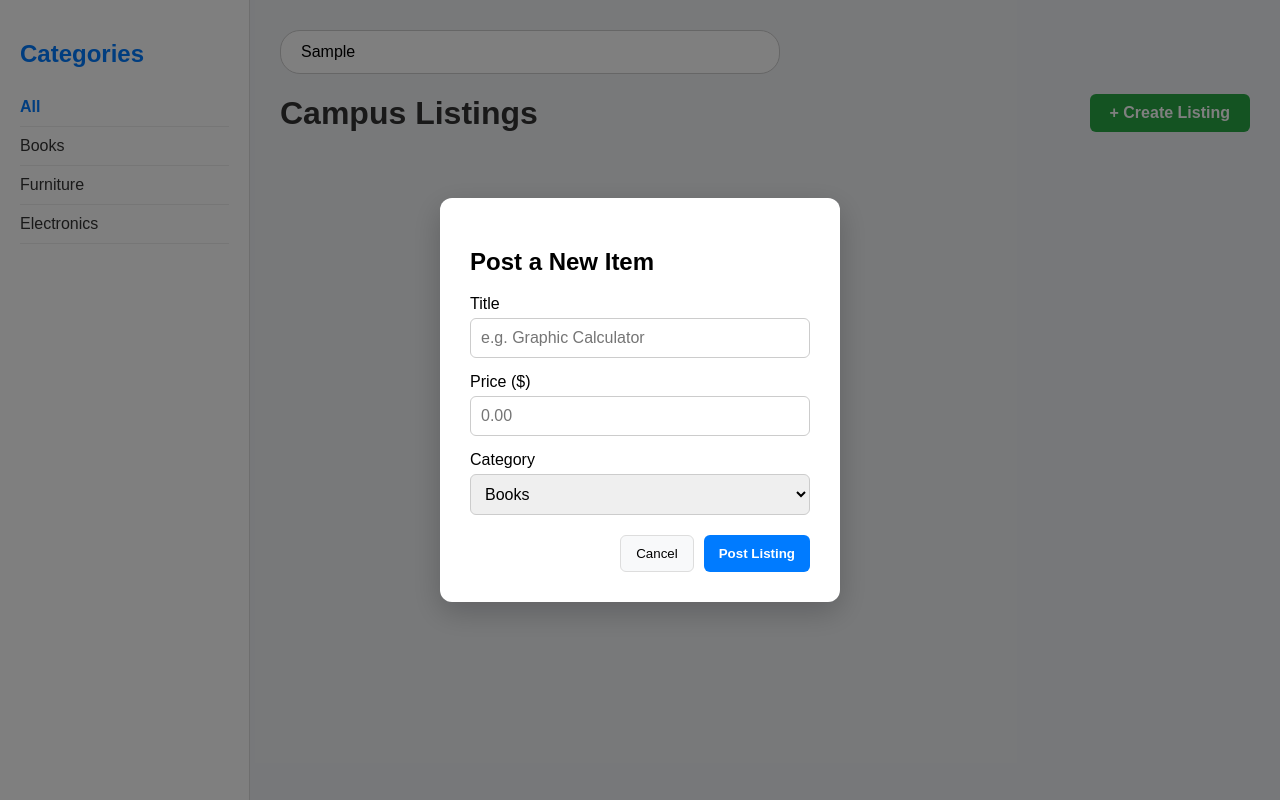
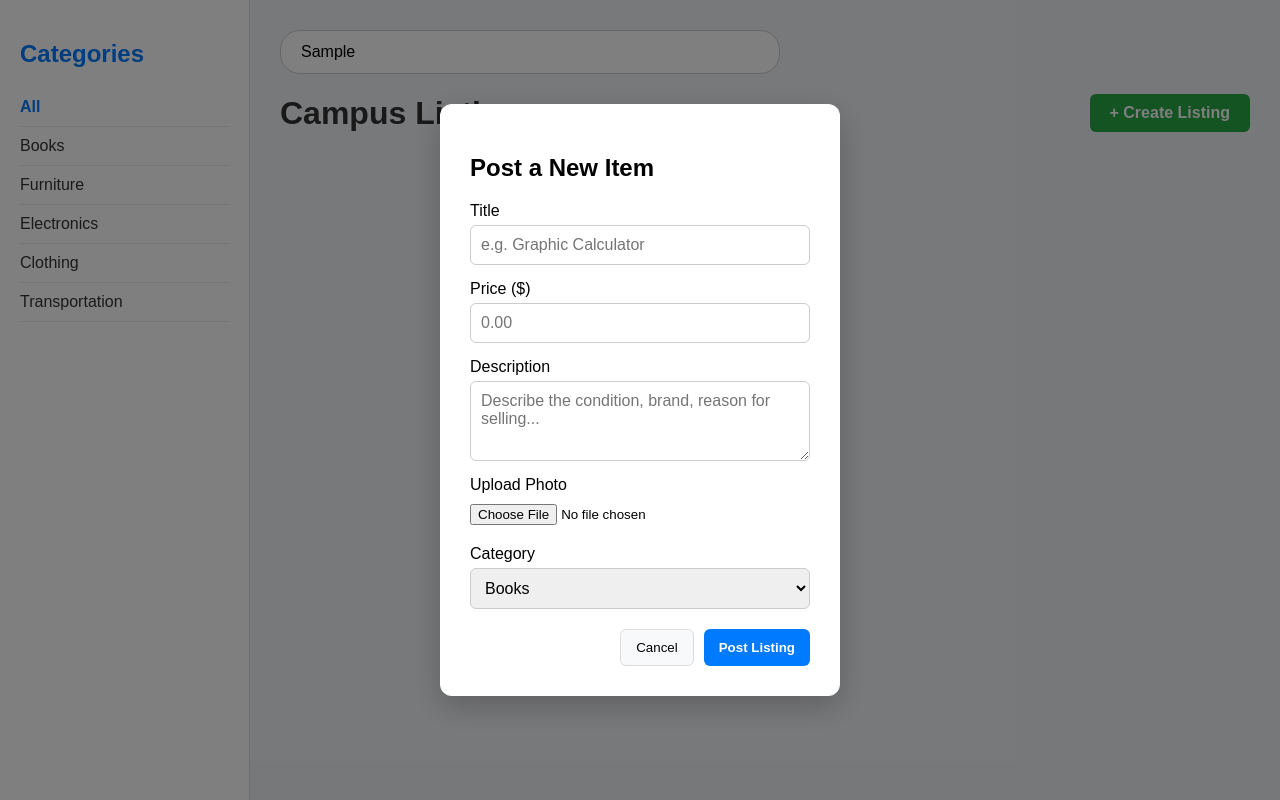
Before and after one commit to Wunzir/UniCycle-FE, a React (Vite) app in the folder apps/web/: page /marketplace in a window 1280 px wide. Both pictures are taken after typing "Sample" into the empty fields and a click on the button "+ Create Listing". Built offline with nearby package versions, Linux system fonts and the light colour scheme.

Commit message:
I made adjustments on the Marketplace now it includes more categories as well as the option to upload images when putting in a listing as well as creating a description for it and of course choose from the larger amount of categories.

```diff
--- a/apps/web/src/pages/Marketplace.tsx
+++ b/apps/web/src/pages/Marketplace.tsx
@@ -3,14 +3,58 @@ import { useNavigate } from 'react-router-dom';
 
 // Mock Data
 const INITIAL_LISTINGS = [
-    { id: 1, title: "Calculus Textbook", price: 40, category: "Books", image: "https://picsum.photos/seed/book/200/150" },
-    { id: 2, title: "Mini Fridge", price: 60, category: "Furniture", image: "https://picsum.photos/seed/fridge/200/150" },
-    { id: 3, title: "iPad Pro + Pencil", price: 450, category: "Electronics", image: "https://picsum.photos/seed/ipad/200/150" },
-    { id: 4, title: "Desk Lamp", price: 15, category: "Furniture", image: "https://picsum.photos/seed/lamp/200/150" },
-    { id: 5, title: "iClicker 2", price: 20, category: "Electronics", image: "https://picsum.photos/seed/tech/200/150" },
-    { id: 6, title: "Physics 101", price: 30, category: "Books", image: "https://picsum.photos/seed/physics/200/150" },
+    {
+        id: 1,
+        title: "Calculus Textbook (Like New)",
+        price: 40,
+        category: "Books",
+        image: "https://images.unsplash.com/photo-1589829085413-56de8ae18c73?auto=format&fit=crop&w=400&q=80"
+    },
+
+    {
+        id: 2,
+        title: "Sony Noise Cancelling Headphones",
+        price: 120,
+        category: "Electronics",
+        image: "https://images.unsplash.com/photo-1618366712010-f4ae9c647dcb?auto=format&fit=crop&w=400&q=80"
+    },
+    {
+        id: 3,
+        title: "Trek Commuter Bike",
+        price: 150,
+        category: "Transportation",
+        image: "https://images.unsplash.com/photo-1485965120184-e220f721d03e?auto=format&fit=crop&w=400&q=80"
+    },
+    {
+        id: 4,
+        title: "iPad Pro + Apple Pencil",
+        price: 450,
+        category: "Electronics",
+        image: "https://images.unsplash.com/photo-1544244015-0df4b3ffc6b0?auto=format&fit=crop&w=400&q=80"
+    },
+    {
+        id: 5,
+        title: "Modern Desk Lamp",
+        price: 15,
+        category: "Furniture",
+        image: "https://images.unsplash.com/photo-1507473885765-e6ed057f782c?auto=format&fit=crop&w=400&q=80"
+    },
+    {
+        id: 6,
+        title: "Mechanical Keyboard",
+        price: 65,
+        category: "Electronics",
+        image: "https://images.unsplash.com/photo-1595225476474-87563907a212?auto=format&fit=crop&w=400&q=80"
+    },
+    {
+        id: 7,
+        title: "Ergonomic Office Chair",
+        price: 80,
+        category: "Furniture",
+        image: "https://images.unsplash.com/photo-1505843490538-5133c6c7d0e1?auto=format&fit=crop&w=400&q=80"
+    },
 ];
-const CATEGORIES = ["All", "Books", "Furniture", "Electronics"];
+const CATEGORIES = ["All", "Books", "Furniture", "Electronics", "Clothing", "Transportation"];
 
 const Marketplace = () => {
     const navigate = useNavigate();
@@ -20,7 +64,9 @@ const Marketplace = () => {
     const [searchQuery, setSearchQuery] = useState("");
 
     const [isModalOpen, setIsModalOpen] = useState(false);
-    const [newListing, setNewListing] = useState({ title: '', price: '', category: 'Books' });
+    const [newListing, setNewListing] = useState({ title: '', price: '', category: 'Books', description: '' });
+
+    const [uploadedImage, setUploadedImage] = useState<string | null>(null);
 
     const filteredListings = listings.filter(item => {
         const matchesCategory = selectedCategory === "All" || item.category === selectedCategory;
@@ -28,23 +74,32 @@ const Marketplace = () => {
         return matchesCategory && matchesSearch;
     });
 
+    const handleImageUpload = (e: React.ChangeEvent<HTMLInputElement>) => {
+        const file = e.target.files?.[0];
+        if (file) {
+            // Create a temporary local URL for the selected image
+            const tempUrl = URL.createObjectURL(file);
+            setUploadedImage(tempUrl);
+        }
+    };
     const handlePostListing = () => {
-        if (!newListing.title || !newListing.price) {
-            alert("Please fill out the title and price!");
-            return;
-        }
+        if (!newListing.title || !newListing.price) return alert("Please fill out title and price!");
+
         const itemToAdd = {
-            id: listings.length + 1, // Generate a fake ID
+            id: listings.length + 1,
             title: newListing.title,
-            price: Number(newListing.price), // Ensure price is a number
+            price: Number(newListing.price),
             category: newListing.category,
-            // Generate a random picture based on the title they typed
-            image: `https://picsum.photos/seed/${newListing.title.replace(/\s/g, '')}/200/150`
+            description: newListing.description || "No description provided.",
+            image: uploadedImage || "https://images.unsplash.com/photo-1607082348824-0a96f2a4b9da?auto=format&fit=crop&w=400&q=80"
         };
+
         setListings([itemToAdd, ...listings]);
+        setIsModalOpen(false);
+        setNewListing({ title: '', price: '', category: 'Books', description: '' });
 
-        setIsModalOpen(false);
-        setNewListing({ title: '', price: '', category: 'Books' });
+        // --- ADD THIS LINE to clear the image for the next post ---
+        setUploadedImage(null);
     };
 
     return (
@@ -129,7 +184,38 @@ const Marketplace = () => {
                                 style={modalInputStyle}
                                 placeholder="0.00"
                             />
+
                         </div>
+
+                        <div style={formGroupStyle}>
+                            <label>Description</label>
+                            <textarea
+                                value={newListing.description}
+                                onChange={e => setNewListing({...newListing, description: e.target.value})}
+                                style={{ ...modalInputStyle, height: '80px', resize: 'vertical', fontFamily: 'sans-serif' }}
+                                placeholder="Describe the condition, brand, reason for selling..."
+                            />
+                        </div>
+
+                        <div style={formGroupStyle}>
+                            <label>Upload Photo</label>
+                            <input
+                                type="file"
+                                accept="image/*" // Only allow image files
+                                onChange={handleImageUpload}
+                                style={{ padding: '5px 0' }}
+                            />
+                            {/* Show a mini preview if they uploaded something! */}
+                            {uploadedImage && (
+                                <img
+                                    src={uploadedImage}
+                                    alt="Preview"
+                                    style={{ width: '100%', height: '120px', objectFit: 'cover', borderRadius: '6px', marginTop: '10px' }}
+                                />
+                            )}
+                        </div>
+
+
 
                         <div style={formGroupStyle}>
                             <label>Category</label>
@@ -141,6 +227,8 @@ const Marketplace = () => {
                                 <option value="Books">Books</option>
                                 <option value="Furniture">Furniture</option>
                                 <option value="Electronics">Electronics</option>
+                                <option value="Clothing">Clothing</option>
+                                <option value="Transportation">Transportation</option>
                             </select>
                         </div>
 
```
